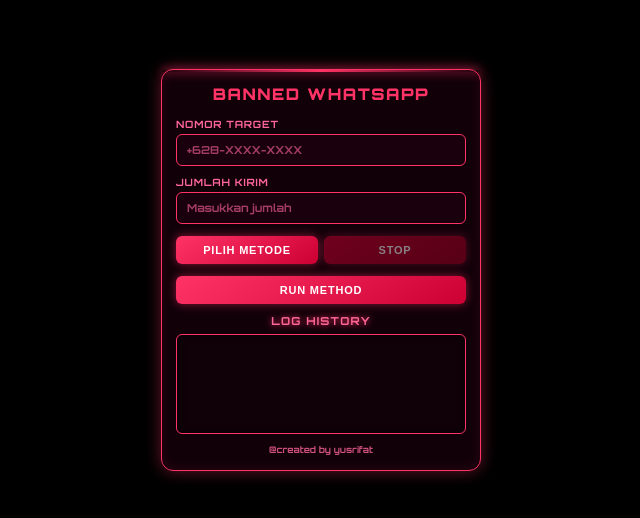
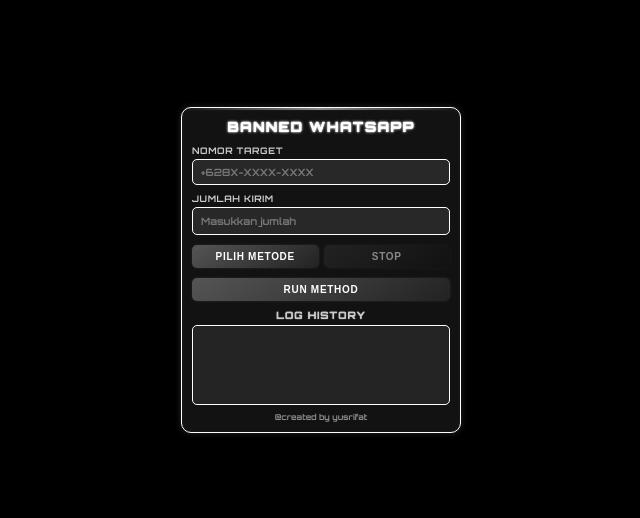
Before and after one commit to yusrifat141/banned-whatsapp, a plain HTML site: page index.html in a window 1280 px wide. Shown: the part 130-648 px from the top of the page, without its empty margins (319-959 px from the left). Drawn offline with Linux system fonts and the light colour scheme.

Commit message:
Update index.html

```diff
--- a/index.html
+++ b/index.html
@@ -12,7 +12,7 @@ body{
     margin:0;
     padding:0;
     background:#000;
-    color:#ff3366;
+    color:#fff;
     font-family:'Orbitron','Consolas',monospace;
     min-height:100vh;
     display:flex;
@@ -21,86 +21,89 @@ body{
     overflow:auto;
 }
 .container{
-    width:320px;
-    background:rgba(20,0,10,.9);
-    border:1px solid #ff3366;
-    border-radius:12px;
-    padding:14px;
-    box-shadow:0 0 16px rgba(255,51,102,.4),
-               inset 0 0 12px rgba(255,51,102,.1);
+    width:280px;
+    background:rgba(20,20,20,.95);
+    border:1px solid #fff;
+    border-radius:10px;
+    padding:10px;
+    box-shadow:0 0 6px rgba(255,255,255,.15),
+               inset 0 0 4px rgba(255,255,255,.05);
     backdrop-filter:blur(6px);
     position:relative;
 }
 .container::before{
     content:'';
     position:absolute;
-    top:0;left:0;right:0;
+    top:0;
+    left:0;
+    width:100%;
     height:2px;
-    background:linear-gradient(90deg,transparent,#ff3366,transparent);
-    box-shadow:0 0 10px #ff3366;
+    background:linear-gradient(90deg, rgba(255,255,255,0) 0%, rgba(255,255,255,0.5) 50%, rgba(255,255,255,0) 100%);
+    border-radius:2px;
+    box-shadow:0 0 2px rgba(255,255,255,0.1);
 }
 h2{
     text-align:center;
-    font-size:16px;
-    letter-spacing:1.5px;
-    color:#ff3366;
+    font-size:14px;
+    letter-spacing:1.2px;
+    color:#fff;
     font-weight: 900 !important;
-    text-shadow:0 0 12px #ff3366,0 0 2:2px #ff0033,0 0 3px #cc0033;
-    margin:0 0 14px;
+    text-shadow:0 0 3px #fff,0 0 1px #ccc,0 0 1px #aaa;
+    margin:0 0 10px;
     text-transform:uppercase;
 }
 .input-group{
-    margin-bottom:10px;
+    margin-bottom:8px;
 }
 .input-group label{
     display:block;
-    font-size:10px;
-    color:#ff6699;
-    margin-bottom:4px;
+    font-size:9px;
+    color:#ccc;
+    margin-bottom:3px;
     text-transform:uppercase;
-    letter-spacing:.8px;
+    letter-spacing:.6px;
 }
 input[type=number], input[type=text]{
     width:100%;
-    background:rgba(30,0,15,.7);
-    border:1px solid #ff3366;
-    color:#ff6699;
-    padding:8px 10px;
-    border-radius:6px;
+    background:rgba(50,50,50,.7);
+    border:1px solid #fff;
+    color:#fff;
+    padding:6px 8px;
+    border-radius:5px;
     outline:none;
     font-family:'Orbitron',monospace;
-    font-size:11px;
+    font-size:10px;
     transition:.2s;
 }
-input[type=number]{ height:32px; }
-input::placeholder{ color: #ff6699; opacity: 0.6; font-style: normal; }
+input[type=number]{ height:28px; }
+input::placeholder{ color: #aaa; opacity: 0.6; font-style: normal; }
 .btn-group{
     display:flex;
-    gap:6px;
-    margin:12px 0 10px;
+    gap:5px;
+    margin:10px 0 8px;
     position:relative;
 }
 button{
     flex:1;
-    padding:8px 0;
-    background:linear-gradient(145deg,#ff3366,#cc0033);
+    padding:6px 0;
+    background:linear-gradient(145deg,#555,#222);
     color:#fff;
-    font-size:11px;
+    font-size:10px;
     border:none;
-    border-radius:6px;
+    border-radius:5px;
     cursor:pointer;
     transition:.3s;
     text-transform:uppercase;
-    letter-spacing:.8px;
-    box-shadow:0 0 10px rgba(255,51,102,.5);
+    letter-spacing:.7px;
+    box-shadow:0 0 3px rgba(255,255,255,.1);
 }
 button:hover{
-    background:linear-gradient(145deg,#ff6699,#ff0033);
-    box-shadow:0 0 15px rgba(255,51,102,.8);
+    background:linear-gradient(145deg,#777,#333);
+    box-shadow:0 0 5px rgba(255,255,255,.15);
     transform:translateY(-1px);
 }
 #stopBtn{
-    background:linear-gradient(145deg,#cc0033,#990022);
+    background:linear-gradient(145deg,#333,#111);
     opacity: 0.5;
     cursor: not-allowed;
 }
@@ -109,38 +112,38 @@ button:hover{
     cursor: pointer;
 }
 #stopBtn:hover{
-    background:linear-gradient(145deg,#ff0033,#cc0033);
-    box-shadow:0 0 15px rgba(255,0,51,.8);
+    background:linear-gradient(145deg,#555,#222);
+    box-shadow:0 0 5px rgba(255,255,255,.15);
 }
 .log-section h3{
-    font-size:11px;
-    color:#ff6699;
+    font-size:10px;
+    color:#ccc;
     text-align:center;
-    margin:0 0 6px;
+    margin:0 0 4px;
     text-transform:uppercase;
-    letter-spacing:1.2px;
-    text-shadow:0 0 6px #ff3366;
+    letter-spacing:1px;
+    text-shadow:0 0 1px #fff;
 }
 .log-box{
-    background:rgba(15,0,8,.8);
-    border:1px solid #ff3366;
-    padding:8px;
-    border-radius:6px;
-    height:100px;
+    background:rgba(40,40,40,.8);
+    border:1px solid #fff;
+    padding:6px;
+    border-radius:5px;
+    height:80px;
     overflow-y:auto;
-    color:#ff6699;
-    font-size:10px;
-    line-height:1.4;
+    color:#fff;
+    font-size:9px;
+    line-height:1.3;
     white-space:pre-line;
-    box-shadow:inset 0 0 8px rgba(0,0,0,.6);
+    box-shadow:inset 0 0 2px rgba(0,0,0,.3);
 }
 .footer-note{
-    margin-top:10px;
-    font-size:9px;
-    color:#ff6699;
+    margin-top:8px;
+    font-size:8px;
+    color:#aaa;
     text-align:center;
     opacity:.8;
-    line-height:1.3;
+    line-height:1.2;
 }
 .select-method{
     position: relative;
@@ -149,28 +152,28 @@ button:hover{
 .select-method-content{
     display:none;
     position:absolute;
-    top:40px; /* geser popup agar tidak menimpa tombol run */
+    top:36px;
     left:0;
     right:0;
-    background:rgba(20,0,10,.95);
-    border:1px solid #ff3366;
-    border-radius:6px;
+    background:rgba(20,20,20,.95);
+    border:1px solid #fff;
+    border-radius:5px;
     z-index:20;
     flex-direction: column;
-    padding:6px 0;
-    box-shadow:0 0 12px rgba(255,51,102,.6);
+    padding:5px 0;
+    box-shadow:0 0 4px rgba(255,255,255,.15);
 }
 .select-method-content button{
-    margin:4px 10px;
+    margin:3px 8px;
     flex:1;
-    background:linear-gradient(145deg,#ff3366,#cc0033);
+    background:linear-gradient(145deg,#555,#222);
     color:#fff;
-    font-size:11px;
-    border-radius:6px;
+    font-size:10px;
+    border-radius:5px;
     text-transform:uppercase;
 }
 .select-method-content button:hover{
-    background:linear-gradient(145deg,#ff6699,#ff0033);
+    background:linear-gradient(145deg,#777,#333);
 }
 </style>
 </head>
@@ -180,7 +183,7 @@ button:hover{
 
     <div class="input-group">
         <label>Nomor Target</label>
-        <input type="text" id="targetNumber" placeholder="+628-XXXX-XXXX">
+        <input type="text" id="targetNumber" placeholder="+628X-XXXX-XXXX">
     </div>
 
     <div class="input-group">
@@ -191,7 +194,7 @@ button:hover{
     <div class="btn-group select-method">
         <button onclick="toggleMethodMenu()">PILIH METODE</button>
         <div class="select-method-content" id="methodMenu">
-            <button onclick="selectMethod('METHOD VIP')">METHOD VIP</button>
+            <button onclick="selectMethod('BAN WHATSAPP')">BAN WHATSAPP</button>
         </div>
         <button id="stopBtn" onclick="stopReport()">STOP</button>
     </div>
@@ -209,7 +212,7 @@ button:hover{
 </div>
 
 <audio id="bgMusic" loop>
-    <source src="https://files.catbox.moe/uy5kcw.mp3" type="audio/mpeg">
+    <source src="https://files.catbox.moe/uurw61.mp3" type="audio/mpeg">
 </audio>
 
 <script>
@@ -247,7 +250,7 @@ function stopReport(){
 
 function runMethod(){
     if(!chosenMethod){ log("Pilih method dulu!"); return; }
-    if(chosenMethod==='METHOD VIP') startReportVIP();
+    if(chosenMethod==='BAN WHATSAPP') startReportVIP();
 }
 
 async function startReportVIP(){
@@ -262,19 +265,14 @@ async function startReportVIP(){
 
     const cleanTarget=targetInput.replace(/\D/g,'');
     const text=`Dear WhatsApp Support Team,
-I am writing to formally report a WhatsApp account that has been confirmed to be involved in extremely serious and highly dangerous criminal activities. The individual operating this account is engaged in illegal organ trafficking and is directly involved in acts of extreme violence connected to murder.
-These actions constitute severe violations of both national and international law, as well as significant breaches of WhatsApp’s Terms of Service. The use of the WhatsApp platform to facilitate or coordinate such criminal activity represents an urgent threat to public safety and cannot be tolerated under any circumstances.
-Given the severity and confirmed nature of these crimes, I respectfully request that WhatsApp take the following actions immediately:
 
-1. Conduct an urgent and thorough review of the reported account without delay.
-2. Proceed with immediate enforcement actions, including account restriction, suspension, or permanent banning to prevent further misuse of the platform.
-3. Classify this report as a high-priority emergency case, due to the involvement of life-threatening criminal activity.
-4. Ensure that the account’s ability to engage in any form of communication on WhatsApp is fully disabled to prevent additional harm.
+I am writing to report a severe case of WhatsApp spam that I have been receiving. The spam messages are not only annoying but also potentially harmful, as they contain malicious links and suspicious content.Here are the details:
+- Spammer's phone number: +${cleanTarget}
+- Frequency of messages: Multiple per day
+- Content: Phishing attempts, fake giveaways, and inappropriate images
 
-Here is the information regarding the account being reported: WhatsApp Number +${cleanTarget}
-
-I trust that WhatsApp will take swift, firm, and decisive action to address this matter promptly. These criminal activities are extremely dangerous, and immediate intervention is essential to protect the safety of the public and uphold the security standards of the platform.
-Thank you for your immediate attention, professionalism, and dedication to user safety. I appreciate your prompt response and firm action regarding this urgent matter.`;
+But here's the thing - I've reason to believe this spammer is not just some random troublemaker. I suspect they may be an employee or affiliate of WhatsApp itself, exploiting their insider knowledge to bypass security measures and harass users.
+I've noticed a pattern in the messages - they always seem to know my location and personal details, which is impossible for a random spammer. I suspect they're using WhatsApp's own data collection practices against us.To make matters worse, I've received threats and blackmail attempts from this number. They claim to have compromising information about me and threaten to expose it if I don't comply with their demands. This is clearly a case of abuse of power and violation of user privacy.I demand that WhatsApp takes immediate action to investigate this matter and bring the perpetrators to justice. Failure to do so will result in me taking legal action against WhatsApp for negligence and complicity in harassment.`;
 
     log(`Target divalidasi: ${cleanTarget}`);
     await sendLoop(text,cleanTarget,count);
@@ -293,7 +291,7 @@ async function sendLoop(text,cleanTarget,count){
                 body:JSON.stringify({text,target:cleanTarget})
             });
             const data=await res.json();
-            if(data.success) log(`SUCCESS: Laporan ${i} terkirim!`);
+            if(data.success) log(`Sukses: Laporan ${i} terkirim!`);
             else log(`FAILED: Gagal — ${data.message||'Unknown'}`);
         }catch{
             log("Server tidak respons.");
@@ -301,7 +299,7 @@ async function sendLoop(text,cleanTarget,count){
             return;
         }
     }
-    log("SELESAI — Semua laporan terkirim.");
+    log("Selesai — Semua laporan terkirim.");
     stopCleanup();
 }
 
@@ -310,7 +308,6 @@ function stopCleanup(){
     document.getElementById("stopBtn").classList.remove("active");
 }
 
-// Musik otomatis saat klik asal di halaman
 window.addEventListener('click', () => {
     const audio = document.getElementById('bgMusic');
     if(audio.paused) audio.play().catch(()=>console.log("Autoplay diblokir"));
```
